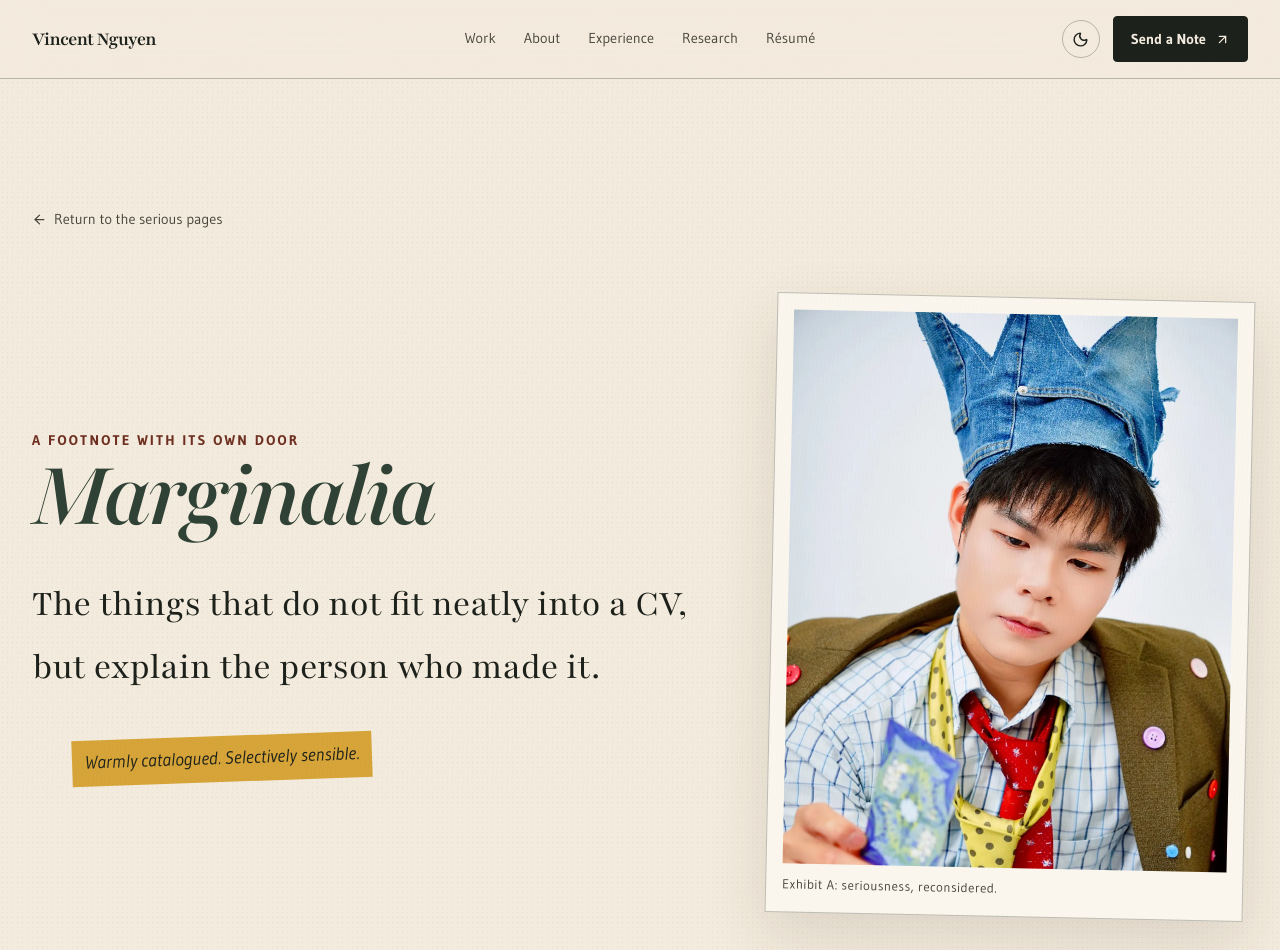
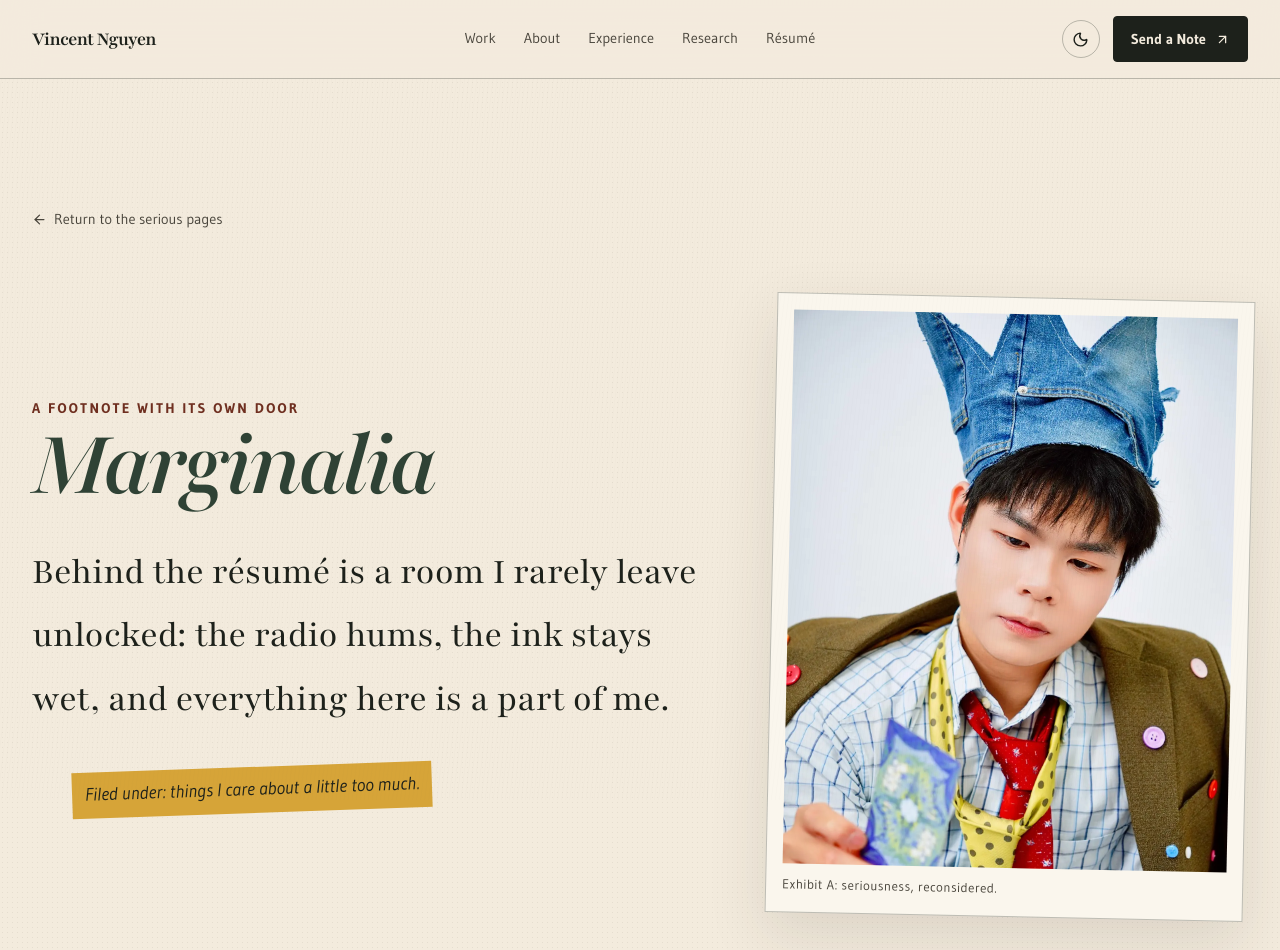
Before and after one commit to vincentnguyencreative06-stack/vincentnguyencreative06-stack.github.io, a Next.js app: page /marginalia in a window 1280 px wide. Shown: the top 950 px of the page. Built offline with nearby package versions, Linux system fonts and the light colour scheme.

Commit message:
Revise text content for clarity and style

```diff
--- a/app/marginalia/page.tsx
+++ b/app/marginalia/page.tsx
@@ -16,7 +16,8 @@ export default function MarginaliaPage() {
       <section className="marginalia-hero shell section-pad">
         <Link className="back-link" href="/"><ArrowLeft size={15} /> Return to the serious pages</Link>
         <div className="marginalia-hero-grid">
-          <div><p className="eyebrow">A footnote with its own door</p><h1>Marginalia</h1><p className="lede">The things that do not fit neatly into a CV, but explain the person who made it.</p><p className="hand-note">Warmly catalogued. Selectively sensible.</p></div>
+          <div><p className="eyebrow">A footnote with its own door</p><h1>Marginalia</h1><p className="lede">Behind the résumé is a room I rarely leave unlocked: the radio hums, the ink stays wet, and everything here is a part of me.
+</p><p className="hand-note">Filed under: things I care about a little too much.</p></div>
           <figure><img src="/assets/images/marginalia-hero.webp" alt="Vincent wearing a playful denim crown and holding a card" /><figcaption>Exhibit A: seriousness, reconsidered.</figcaption></figure>
         </div>
       </section>
@@ -38,7 +39,7 @@ export default function MarginaliaPage() {
           </div>
           <div className="video-grid">
             <figure><video controls muted playsInline preload="metadata" poster="/assets/images/podcast-bts-poster.webp"><source src="/assets/media/podcast-behind-the-scenes.mp4" type="video/mp4" /></video><figcaption>Behind the scenes: recording and editing the show.</figcaption></figure>
-            <figure><img src="/assets/images/radio-studio.webp" alt="Vincent working with headphones and recording equipment" /><figcaption>Scripts, headphones and the long way to a clean take.</figcaption></figure>
+            <figure><img src="/assets/images/radio-studio.webp" alt="Vincent working with headphones and recording equipment" /><figcaption>Me, the little prince of my own imaginative land.</figcaption></figure>
           </div>
         </div>
       </section>
@@ -46,7 +47,7 @@ export default function MarginaliaPage() {
       <section className="marginalia-chapter shell section-pad">
         <div className="chapter-heading"><span>03</span><div><p className="eyebrow">Notes written in verse</p><h2>Poetry arrived before I knew how to invite it.</h2></div></div>
         <div className="poetry-grid">
-          <div className="poetry-intro"><p>I came to poetry like a wanderer looking for shelter—a way to soothe the loneliness within me. It found me during my first romantic heartbreak, as naturally as a sigh after love had been refused.</p><p>I wrote poem after poem to preserve emotions that arrived too quickly to contain. I experiment with several forms, although I remain most drawn to classical Chinese Tang-style verse. In time, I hope to give every poem the English translation it deserves.</p></div>
+          <div className="poetry-intro"><p>I came to poetry like a wanderer looking for shelter: a way to soothe the loneliness within me. It found me during my first romantic heartbreak, as naturally as a sigh after love had been refused.</p><p>I wrote poem after poem to preserve emotions that arrived too quickly to contain. I experiment with several forms, although I remain most drawn to classical Chinese Tang-style verse. In time, I hope to give every poem the English translation it deserves.</p></div>
           <figure><img src="/assets/images/poetry-page.webp" alt="A handwritten poem on a page" /><figcaption>Drafts written slowly, feelings arriving quickly.</figcaption></figure>
         </div>
         <div className="poem-cards">
@@ -62,11 +63,11 @@ export default function MarginaliaPage() {
 
       <section className="marginalia-chapter shell section-pad">
         <div className="chapter-heading"><span>05</span><div><p className="eyebrow">Symbols and self-understanding</p><h2>Some languages are analytical. Others are symbolic.</h2></div></div>
-        <div className="symbols-grid"><div><p>During an isolating period in high school, I taught myself Tarot through English-language materials while looking for a way to understand myself—and, eventually, other people. Astrology followed as another symbolic language through which I could explore identity, relationships and the stories people construct around their lives.</p><blockquote>I keep them as languages of reflection, never as substitutes for evidence.</blockquote></div><figure><video controls muted playsInline preload="metadata" poster="/assets/images/cards-bts-poster.webp"><source src="/assets/media/cards-behind-the-scenes.mp4" type="video/mp4" /></video><figcaption>Cards, symbols and a carefully considered frame.</figcaption></figure></div>
+        <div className="symbols-grid"><div><p>During an isolating period in high school, I taught myself Tarot through English-language materials while looking for a way to understand myself, and, eventually, other people. Astrology followed as another symbolic language through which I could explore identity, relationships and the stories people construct around their lives.</p><blockquote>I keep them as languages of reflection, never as substitutes for evidence.</blockquote></div><figure><video controls muted playsInline preload="metadata" poster="/assets/images/cards-bts-poster.webp"><source src="/assets/media/cards-behind-the-scenes.mp4" type="video/mp4" /></video><figcaption>Cards, symbols and a carefully considered frame.</figcaption></figure></div>
       </section>
 
       <section className="shelf-band section-pad">
-        <div className="shell"><div className="chapter-heading"><span>06</span><div><p className="eyebrow">The cultural shelf</p><h2>Things that stay in the room after they end.</h2></div></div><div className="shelf-grid"><article><Headphones /><span>Listening</span><p>Pop, folk, indie and alternative—with Taylor Swift as the clearest creative influence.</p></article><article><Sparkles /><span>Watching</span><p><em>Jojo Rabbit</em>, <em>Ocean&apos;s 8</em> and <em>Heartstopper</em>.</p></article><article><PenLine /><span>Talking for hours</span><p>Mysticism, patriarchy, feminism, linguistics, language acquisition and literature.</p></article><article><LibraryBig /><span>A small obsession</span><p>How people perceive themselves and the world around them, especially within LGBTQIA+ communities.</p></article></div></div>
+        <div className="shell"><div className="chapter-heading"><span>06</span><div><p className="eyebrow">The cultural shelf</p><h2>Things that stay in the room after they end.</h2></div></div><div className="shelf-grid"><article><Headphones /><span>Listening</span><p>Pop, folk, indie and alternative, with Taylor Swift as the clearest creative influence.</p></article><article><Sparkles /><span>Watching</span><p><em>Jojo Rabbit</em>, <em>Ocean&apos;s 8</em> and <em>Heartstopper</em>.</p></article><article><PenLine /><span>Talking for hours</span><p>Mysticism, patriarchy, feminism, linguistics, language acquisition and literature.</p></article><article><LibraryBig /><span>A small obsession</span><p>How people perceive themselves and the world around them, especially within LGBTQIA+ communities.</p></article></div></div>
       </section>
 
       <section className="shell unnecessary section-pad"><p className="eyebrow">07 / A few unnecessary facts</p><div className="unnecessary-grid"><p>I once weighed <strong>94 kilograms</strong> and worked my way down to <strong>67</strong>. The current number remains classified.</p><p>I would like to learn <strong>French</strong>, partly for the language and partly for the pleasure of becoming a beginner again.</p><p>My only declared life principle: <strong>when you do something, do it wholeheartedly.</strong></p></div></section>
```
